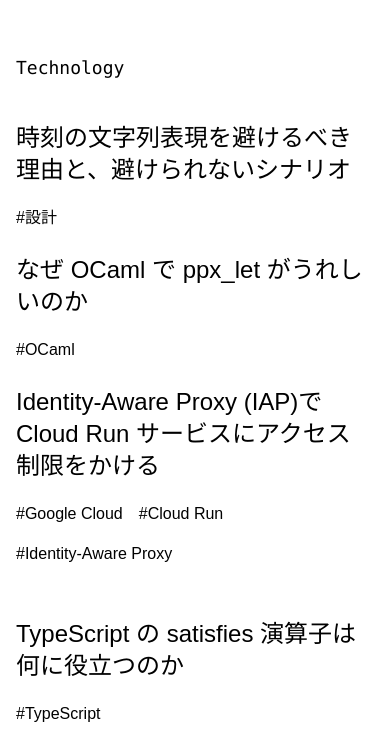
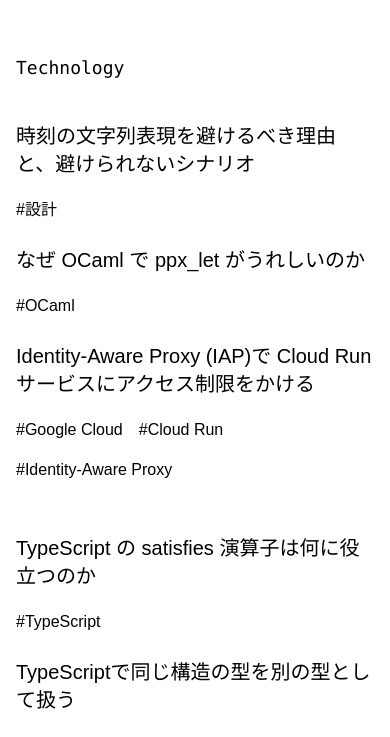
Before and after one commit to 9sako6/9sako6.github.io, a Next.js app in the folder blog-web/: page / in a window 390 px wide. Shown: the part 106-843 px from the top of the page. Built offline with nearby package versions, Linux system fonts and the light colour scheme.

Commit message:
SP card title font size

```diff
--- a/blog-web/src/components/features/post/Card.tsx
+++ b/blog-web/src/components/features/post/Card.tsx
@@ -23,7 +23,7 @@ export const Card: React.FC<Props> = ({
         <div className="pb-3">
           <Link
             href={postPath}
-            className="text-2xl hover:underline cursor-pointer dark:text-zinc-300"
+            className="text-xl md:text-2xl hover:underline cursor-pointer dark:text-zinc-300"
             aria-label="link to the post"
           >
             {title}
```
